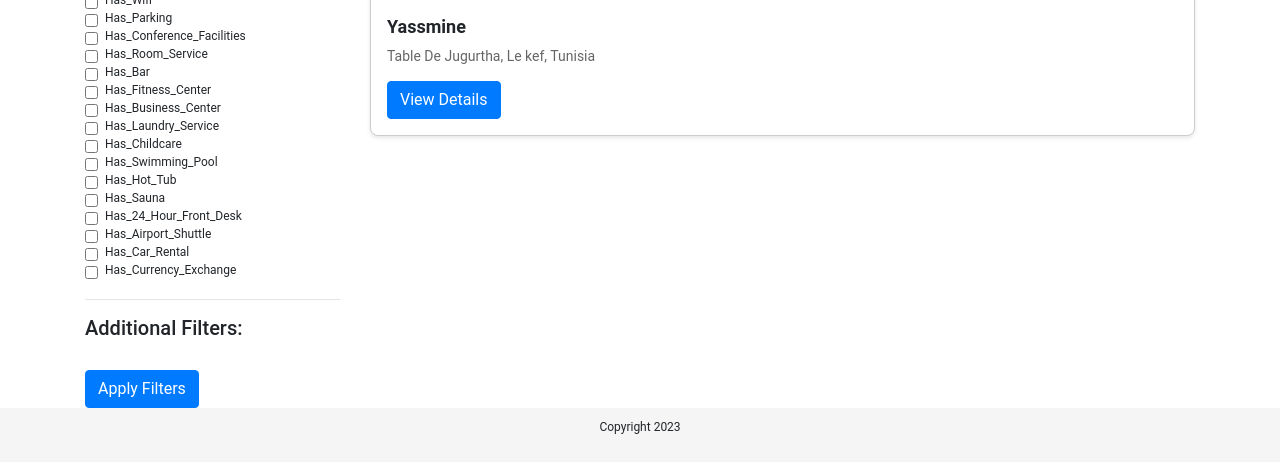
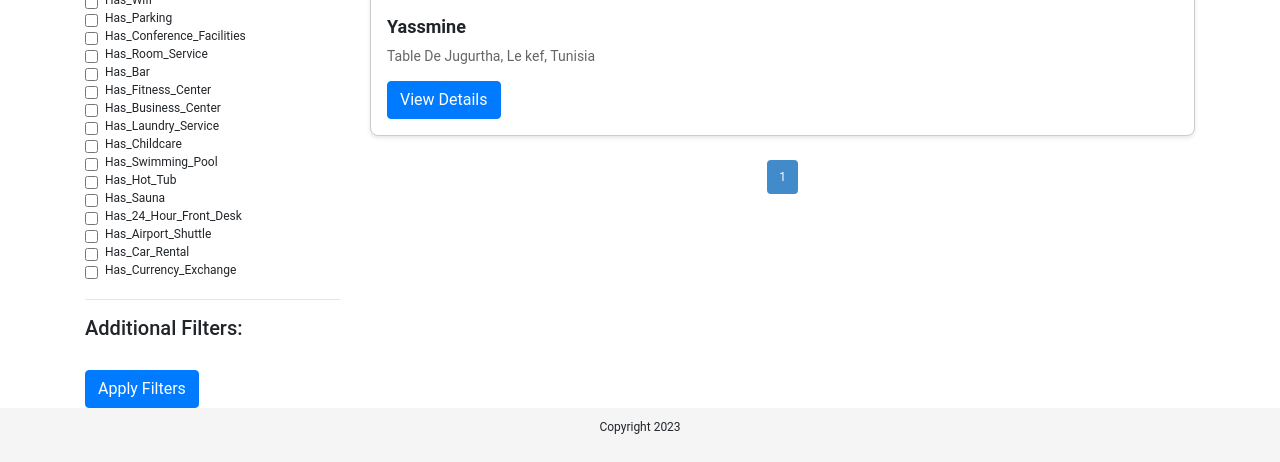
Before and after one commit to afiay/IRIS1, a Django app: page /hotel/hotel/list/ in a window 1280 px wide. Shown: the part 704-1166 px from the top of the page. Run offline with Django 4.2, Linux system fonts and the light colour scheme; a user stored in the database is signed in; data comes from the database, SQL or seed files in the repository; some libraries are stand-ins or nearby versions.

Commit message:
pagination hotel

```diff
--- a/iris/base/static/css/style.css
+++ b/iris/base/static/css/style.css
@@ -208,3 +208,27 @@ footer {
   color: red;
   font-weight: normal;
 }
+.pagination {
+    display: flex;
+    justify-content: center;
+    margin-top: 20px;
+}
+
+.page-link {
+    display: inline-block;
+    padding: 8px 12px;
+    background-color: #f5f5f5;
+    color: #333;
+    text-decoration: none;
+    border-radius: 4px;
+    margin: 0 4px;
+}
+
+.current-page {
+    display: inline-block;
+    padding: 8px 12px;
+    background-color: #428bca;
+    color: #fff;
+    border-radius: 4px;
+    margin: 0 4px;
+}
--- a/iris/hotels/templates/hotel/hotel_list.html
+++ b/iris/hotels/templates/hotel/hotel_list.html
@@ -84,8 +84,17 @@
                         </div>
                     </div>
                 {% endfor %}
+                <div class="pagination">
+                    {% if hotels.has_previous %}
+                        <a href="?page={{ hotels.previous_page_number }}" class="page-link">Previous</a>
+                    {% endif %}
+                    <span class="current-page">{{ hotels.number }}</span>
+                    {% if hotels.has_next %}
+                        <a href="?page={{ hotels.next_page_number }}" class="page-link">Next</a>
+                    {% endif %}
+                </div>
             {% else %}
-                <p>No hotels available for the selected criteria.</p>
+                <p>No hotels found matching the selected criteria. Please try different filters.</p>
             {% endif %}
         </div>
     </div>
--- a/iris/hotels/views.py
+++ b/iris/hotels/views.py
@@ -22,6 +22,8 @@ from decimal import Decimal
 from django.shortcuts import render
 from django.contrib.auth.decorators import login_required
 from django.db.models import DecimalField
+from django.core.paginator import Paginator
+
 @login_required
 def hotel_list(request):
     date_from = request.GET.get('date_from')
@@ -103,6 +105,11 @@ def hotel_list(request):
         hotels.aggregate(min_price=models.Min('rooms__price_per_night'))['min_price'] or 0,
         hotels.aggregate(max_price=models.Max('rooms__price_per_night'))['max_price'] or 0
     )
+
+    # Paginate the hotels queryset
+    paginator = Paginator(hotels, 5)  # Set the desired number of hotels per page
+    page_number = request.GET.get('page')
+    hotels = paginator.get_page(page_number)
 
     context = {
         'hotels': hotels,
```
Also changed, not shown: iris/hotels/migrations/0001_initial.py, iris/hotels/migrations/0002_roomavailability_is_unavailable.py (deleted).
